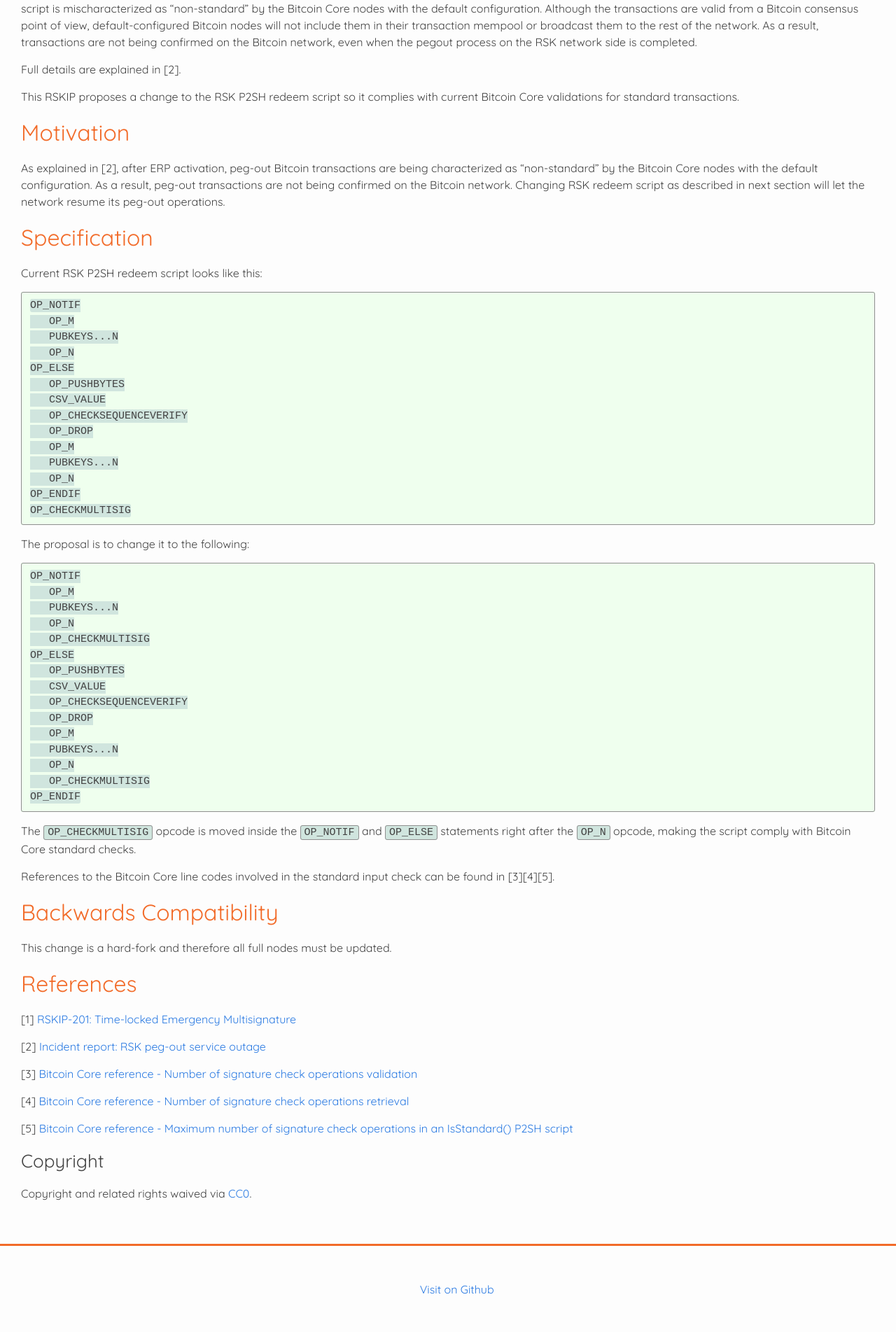
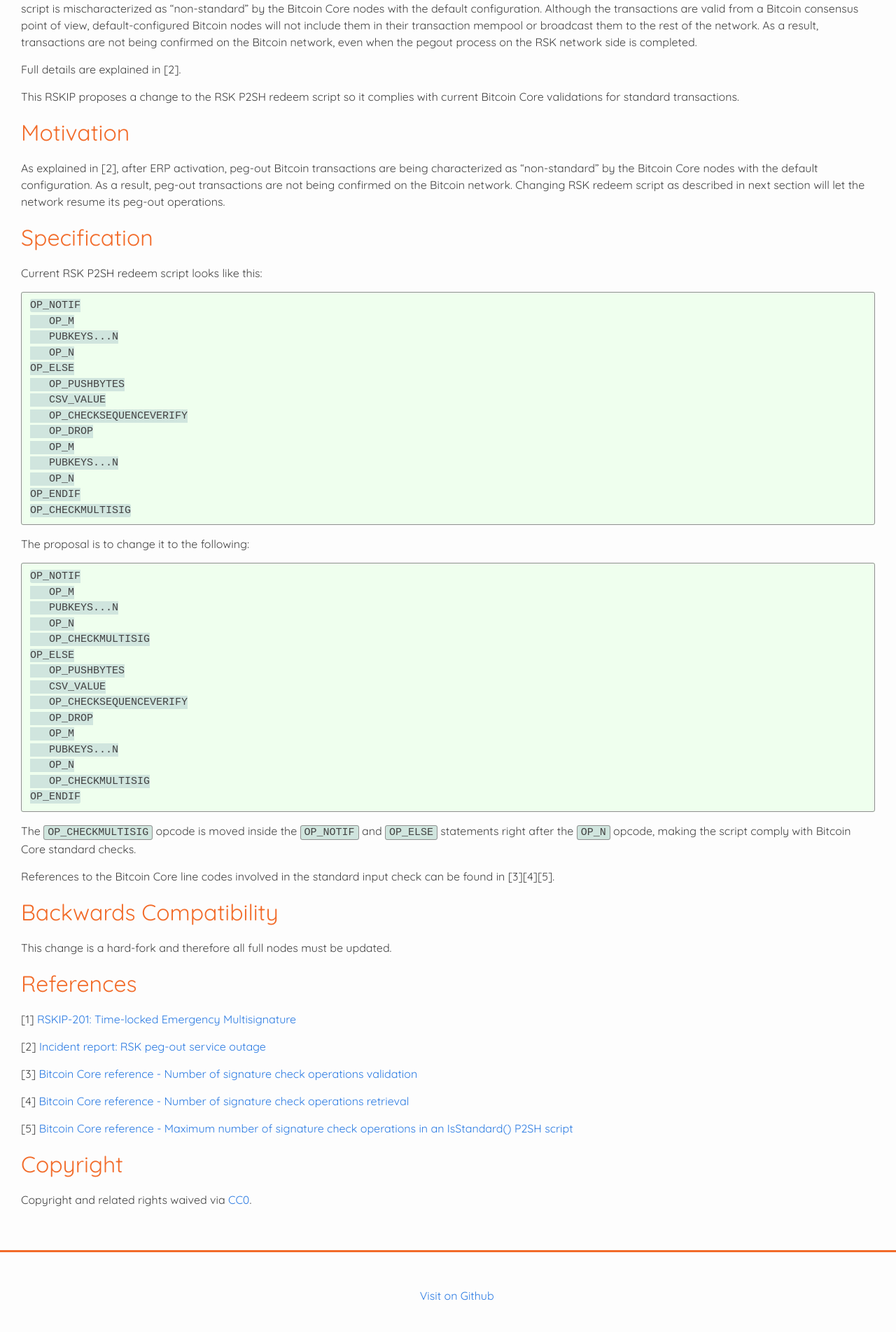
Before and after one commit to rsksmart/RSKIPs, a Jekyll site: the page built from IPs/RSKIP353.md, in a window 1280 px wide. Shown: the part 801-2704 px from the top of the page at 70% size. Built offline with Jekyll 4.4.1, drawn with Linux system fonts in a browser that asks for light colours; our own code applies the rules of GitHub Pages for plain Markdown files.

Commit message:
Small layout changes

```diff
--- a/IPs/RSKIP353.md
+++ b/IPs/RSKIP353.md
@@ -7,7 +7,6 @@ purpose: Usa,Sec
 layer: Core
 complexity: 2
 status: Draft
-description:
 ---
 
 |RSKIP          |353           |
@@ -95,6 +94,6 @@ This change is a hard-fork and therefore all full nodes must be updated.
 
 [5] [Bitcoin Core reference - Maximum number of signature check operations in an IsStandard() P2SH script](https://github.com/bitcoin/bitcoin/blob/d919e8d5742a98d7f2b957b142003166ba178d9e/src/policy/policy.h#L30)
 
-### Copyright
+## Copyright
 
 Copyright and related rights waived via [CC0](https://creativecommons.org/publicdomain/zero/1.0/).
```
